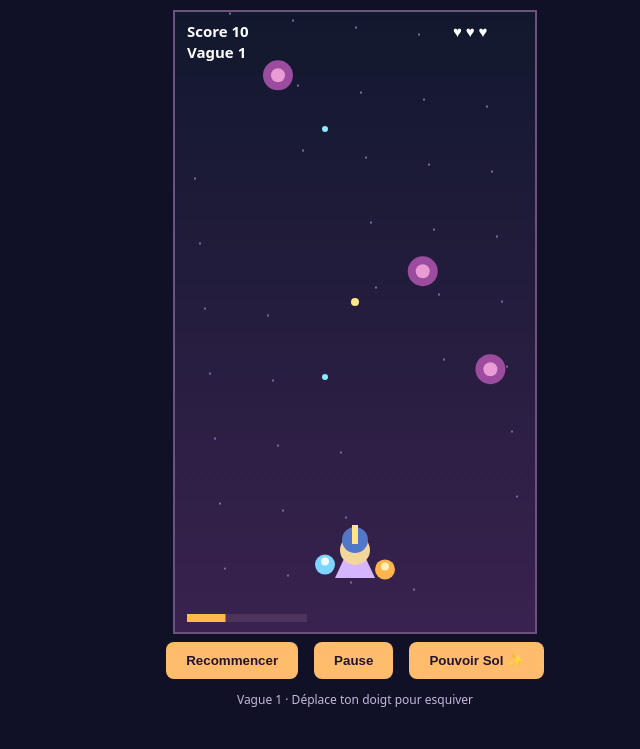
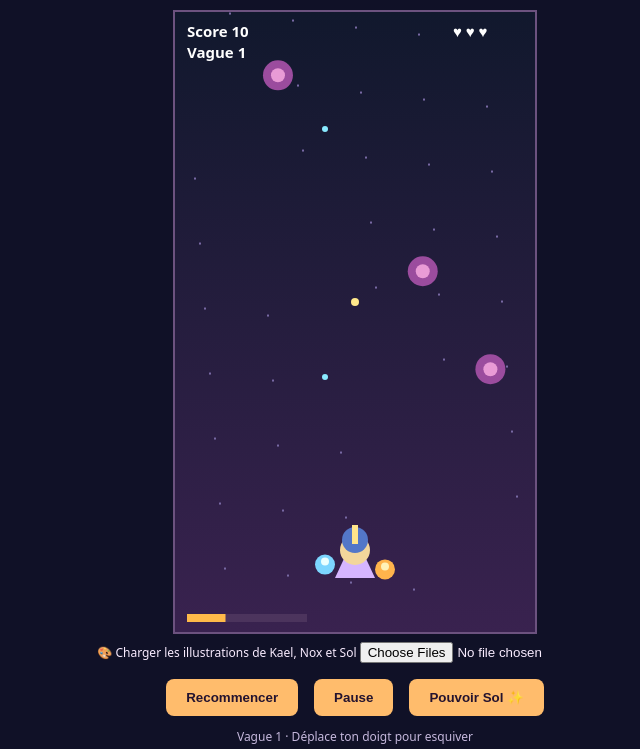
Before and after one commit to maxlolfr/Game-studio-ai, a plain HTML site: page docs/games/eternal-guardians/index.html in a window 1280 px wide. Shown: the part 63-812 px from the top of the page, without its empty margins (285-925 px from the left). Drawn offline with Linux system fonts and the light colour scheme.

Commit message:
feat(v0.9): load custom Kael Nox Sol artwork in playable game

```diff
--- a/docs/games/eternal-guardians/index.html
+++ b/docs/games/eternal-guardians/index.html
@@ -1,12 +1,12 @@
 <!doctype html>
-<html lang="fr"><head><meta charset="utf-8"><meta name="viewport" content="width=device-width,initial-scale=1,maximum-scale=1"><title>Eternal Guardians — v0.8</title>
+<html lang="fr"><head><meta charset="utf-8"><meta name="viewport" content="width=device-width,initial-scale=1,maximum-scale=1"><title>Eternal Guardians — v0.9</title>
 <style>*{box-sizing:border-box}body{margin:0;background:#101127;color:#f9ecff;font-family:system-ui;text-align:center}header{padding:9px}h1{font-size:19px;margin:4px}p{font-size:12px;margin:4px;color:#c5b8dc}canvas{display:block;margin:auto;touch-action:none;background:#101127;border:2px solid #6c527f;max-width:100%;max-height:78vh}button{background:#ffbc6c;color:#24132f;border:0;border-radius:8px;padding:11px 20px;font-weight:bold;margin:8px}</style></head>
-<body><header><h1>⚔️ ETERNAL GUARDIANS</h1><p>Kael · Nox · Sol — déplace ton doigt pour esquiver et tirer</p></header><canvas id="game" width="360" height="620" aria-label="Jeu de tir vertical"></canvas><button id="restart">Recommencer</button><button id="pause">Pause</button><button id="power">Pouvoir Sol ✨</button><p id="status" role="status">Survis aux vagues ennemies ! · Record : <span id="best">0</span></p>
+<body><header><h1>⚔️ ETERNAL GUARDIANS</h1><p>Kael · Nox · Sol — déplace ton doigt pour esquiver et tirer</p></header><canvas id="game" width="360" height="620" aria-label="Jeu de tir vertical"></canvas><label style="display:block;font-size:12px;margin:8px">🎨 Charger les illustrations de Kael, Nox et Sol <input id="artFiles" type="file" accept="image/*" multiple style="max-width:260px"></label><button id="restart">Recommencer</button><button id="pause">Pause</button><button id="power">Pouvoir Sol ✨</button><p id="status" role="status">Survis aux vagues ennemies ! · Record : <span id="best">0</span></p>
 <script>
 "use strict";
 const c=document.getElementById("game"),ctx=c.getContext("2d"),W=c.width,H=c.height;
 const $=id=>document.getElementById(id);
-let player,enemies,shots,particles,score,lives,frame,raf,targetX,paused=false,over=false,bossSpawned=false,invulnerable=0,solCharge=0,wave=1,best=0;
+const art={};let player,enemies,shots,particles,score,lives,frame,raf,targetX,paused=false,over=false,bossSpawned=false,invulnerable=0,solCharge=0,wave=1,best=0;
 try{best=Number(localStorage.getItem("eternal-guardians-best")||0)}catch(e){}
 $("best").textContent=best;
 function reset(){cancelAnimationFrame(raf);player={x:W/2,y:H-75};enemies=[];shots=[];particles=[];score=0;lives=3;frame=0;targetX=player.x;paused=false;over=false;bossSpawned=false;invulnerable=0;solCharge=0;wave=1;$("pause").textContent="Pause";$("status").textContent="Vague 1 · Déplace ton doigt pour esquiver";tick()}
@@ -17,7 +17,8 @@ $("pause").onclick=()=>{if(over)return;paused=!paused;$("pause").textContent=pau
 $("power").onclick=()=>{if(paused||over)return;if(solCharge<100){$("status").textContent="Pouvoir Sol : "+Math.floor(solCharge)+" %";return}solCharge=0;for(const e of enemies){e.hp-=4;particles.push({x:e.x,y:e.y,t:18})}enemies=enemies.filter(e=>{if(e.hp<=0){score+=e.boss?150:10;return false}return true});$("status").textContent="Sol déclenche une explosion solaire !"};
 function circle(x,y,r,color){ctx.fillStyle=color;ctx.beginPath();ctx.arc(x,y,r,0,Math.PI*2);ctx.fill()}
 function hit(a,b,range){return Math.hypot(a.x-b.x,a.y-b.y)<range}
-function hero(){const bob=Math.sin(frame*.12)*2;ctx.save();ctx.translate(player.x,player.y+bob);if(invulnerable>0&&frame%8<4)ctx.globalAlpha=.5;ctx.fillStyle="#d6b5ff";ctx.beginPath();ctx.moveTo(0,-20);ctx.lineTo(-20,23);ctx.lineTo(20,23);ctx.fill();circle(0,-5,15,"#f3d69b");circle(0,-15,13,"#5377c8");ctx.fillStyle="#ffe58a";ctx.fillRect(-3,-30,6,19);ctx.restore();
+function sprite(img,x,y,w,h){if(!img||!img.complete||!img.naturalWidth)return false;ctx.drawImage(img,x-w/2,y-h/2,w,h);return true}
+function hero(){const bob=Math.sin(frame*.12)*2;if(art.kael){sprite(art.kael,player.x,player.y+bob,75,110);sprite(art.nox,player.x-49,player.y+10,44,44);sprite(art.sol,player.x+49,player.y+10,44,44);return}ctx.save();ctx.translate(player.x,player.y+bob);if(invulnerable>0&&frame%8<4)ctx.globalAlpha=.5;ctx.fillStyle="#d6b5ff";ctx.beginPath();ctx.moveTo(0,-20);ctx.lineTo(-20,23);ctx.lineTo(20,23);ctx.fill();circle(0,-5,15,"#f3d69b");circle(0,-15,13,"#5377c8");ctx.fillStyle="#ffe58a";ctx.fillRect(-3,-30,6,19);ctx.restore();
 const wing=Math.sin(frame*.2)*5;circle(player.x-30,player.y+10+wing,10,"#7cd6ff");circle(player.x+30,player.y+10-wing,10,"#ffb44c");circle(player.x-30,player.y+7+wing,4,"#eaffff");circle(player.x+30,player.y+7-wing,4,"#fff2b8")}
 function spawn(){const boss=wave%3===0&&!bossSpawned&&frame%600===0;if(boss){enemies.push({x:W/2,y:-40,speed:.7,hp:24,maxHp:24,boss:true,r:33});bossSpawned=true;return}if(frame%Math.max(23,65-wave*3)===0)enemies.push({x:25+Math.random()*(W-50),y:-22,speed:1.3+wave*.28,hp:2+Math.floor(wave/4),r:15,boss:false})}
 function tick(){if(paused||over)return;frame++;const newWave=1+Math.floor(frame/600);if(newWave!==wave){wave=newWave;bossSpawned=false;$("status").textContent="Vague "+wave+(wave%3===0?" · Boss en approche !":"")};player.x+=(targetX-player.x)*.22;if(invulnerable>0)invulnerable--;solCharge=Math.min(100,solCharge+.08);
@@ -32,5 +33,6 @@ for(const shot of shots){if(shot.y>-10&&hit(e,shot,e.r+4)){e.hp--;shot.y=-100;if
 enemies=enemies.filter(e=>e.hp>0);shots=shots.filter(x=>x.y>-20);for(const p of particles){circle(p.x,p.y,Math.max(1,20-p.t/2),"#ffd36b");p.t--}particles=particles.filter(p=>p.t>0);
 hero();ctx.fillStyle="#fff";ctx.font="bold 15px system-ui";ctx.fillText("Score "+score,12,25);ctx.fillText("♥ ".repeat(Math.max(0,lives)),W-82,25);ctx.fillText("Vague "+wave,12,46);ctx.fillStyle="#4c345d";ctx.fillRect(12,H-18,120,8);ctx.fillStyle="#ffba49";ctx.fillRect(12,H-18,120*solCharge/100,8);
 if(lives<=0){over=true;if(score>best){best=score;try{localStorage.setItem("eternal-guardians-best",String(best))}catch(e){}$("best").textContent=best}ctx.fillStyle="#100d20dd";ctx.fillRect(0,0,W,H);ctx.fillStyle="#fff";ctx.textAlign="center";ctx.font="bold 28px system-ui";ctx.fillText("FIN DE PARTIE",W/2,H/2);ctx.font="18px system-ui";ctx.fillText("Score "+score+" · Record "+best,W/2,H/2+35);ctx.textAlign="start";$("status").textContent="Partie terminée — recommence pour battre ton record"}else raf=requestAnimationFrame(tick)}
+const artInput=$("artFiles");artInput.addEventListener("change",async e=>{const names=["kael","nox","sol"];const files=Array.from(e.target.files).slice(0,3);for(let i=0;i<files.length;i++){const file=files[i];const name=names.find(n=>file.name.toLowerCase().includes(n))||names[i];const url=URL.createObjectURL(file);const img=new Image();img.onload=()=>{$("status").textContent="Illustration "+name+" chargée";};img.src=url;art[name]=img}artInput.value=""});
 reset();
 </script></body></html>
```
